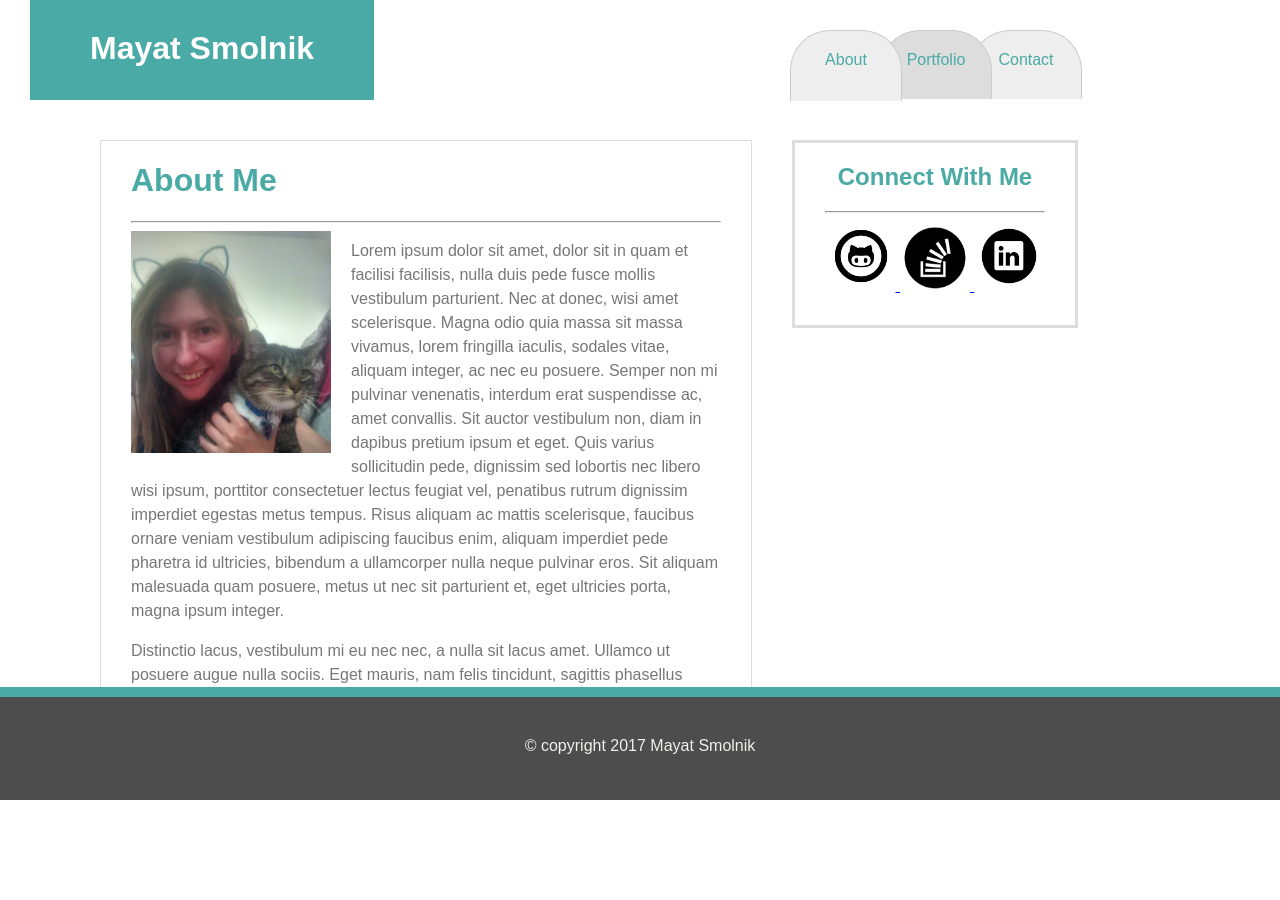
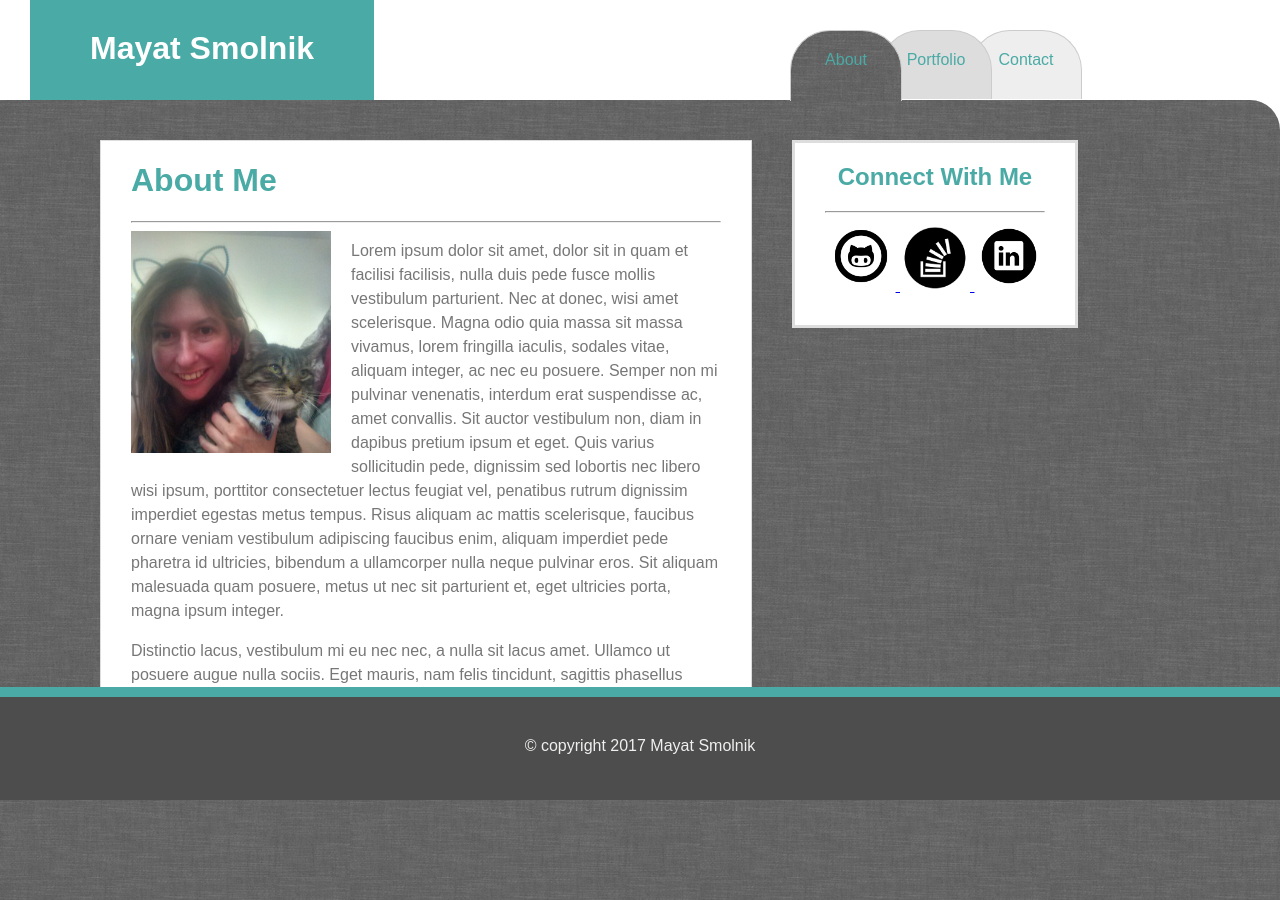
Before and after one commit to Maya-Tea/Maya-Tea.github.io, a plain HTML site: page index.html in a window 1280 px wide. Drawn offline with Linux system fonts and the light colour scheme.

Commit message:
new stuff

```diff
--- a/style.css
+++ b/style.css
@@ -11,7 +11,7 @@ body{
 	height:100%;
 	width:100%;
 	overflow-x:scroll;
-	background-image: url("../images/grey_wash_wall.png");
+	background-image: url("assets/images/grey_wash_wall.png");
 	border-top-right-radius: 30px;
 	position:absolute;
 	top: 100px;
@@ -167,7 +167,7 @@ input[type=button] {
 }
 
 .navDivIsSelect{
-	background-image: url("../images/grey_wash_wall.png");
+	background-image: url("assets/images/grey_wash_wall.png");
 	color: #4aaaa5;
 	z-index: 4;
 	padding-bottom: 2px;
```
